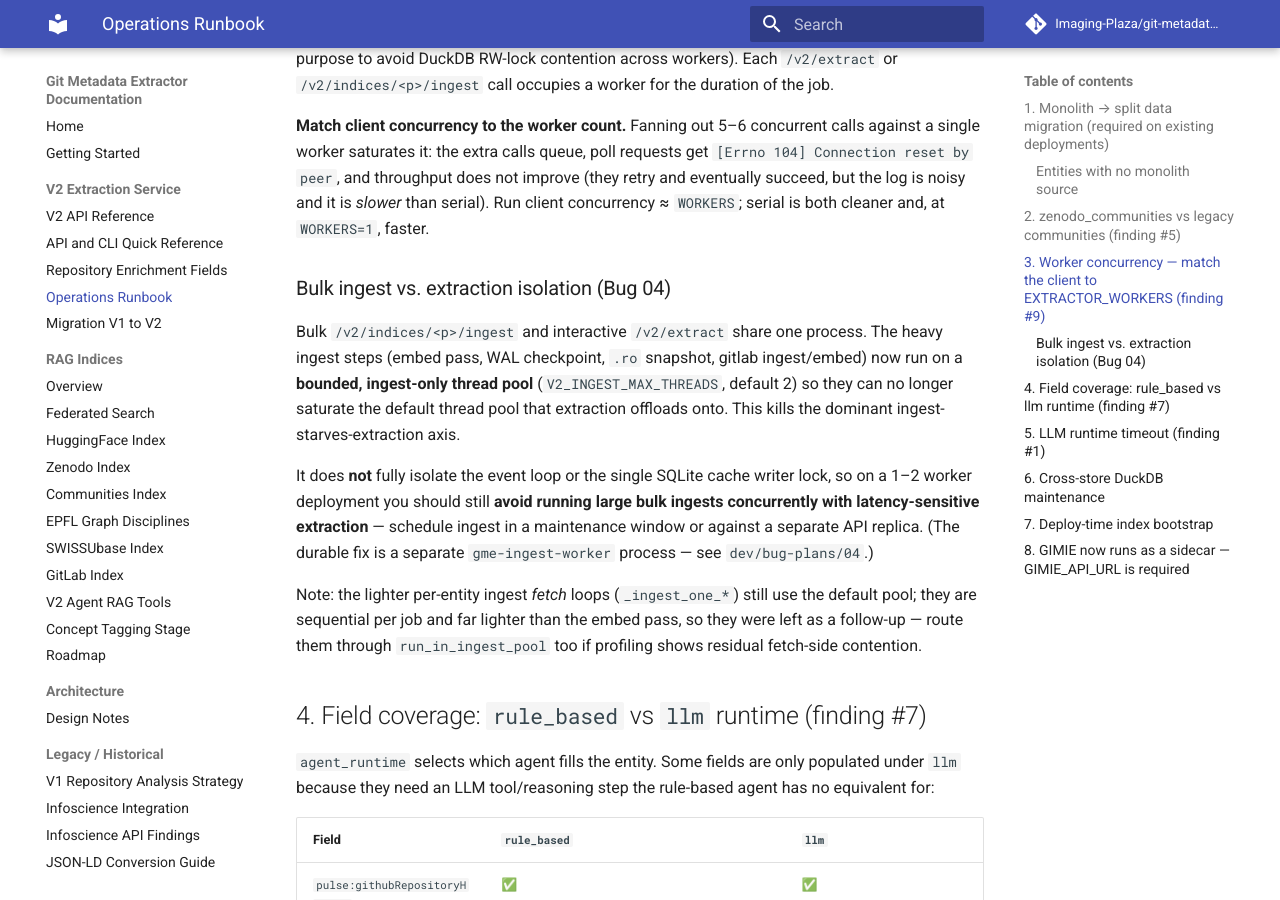
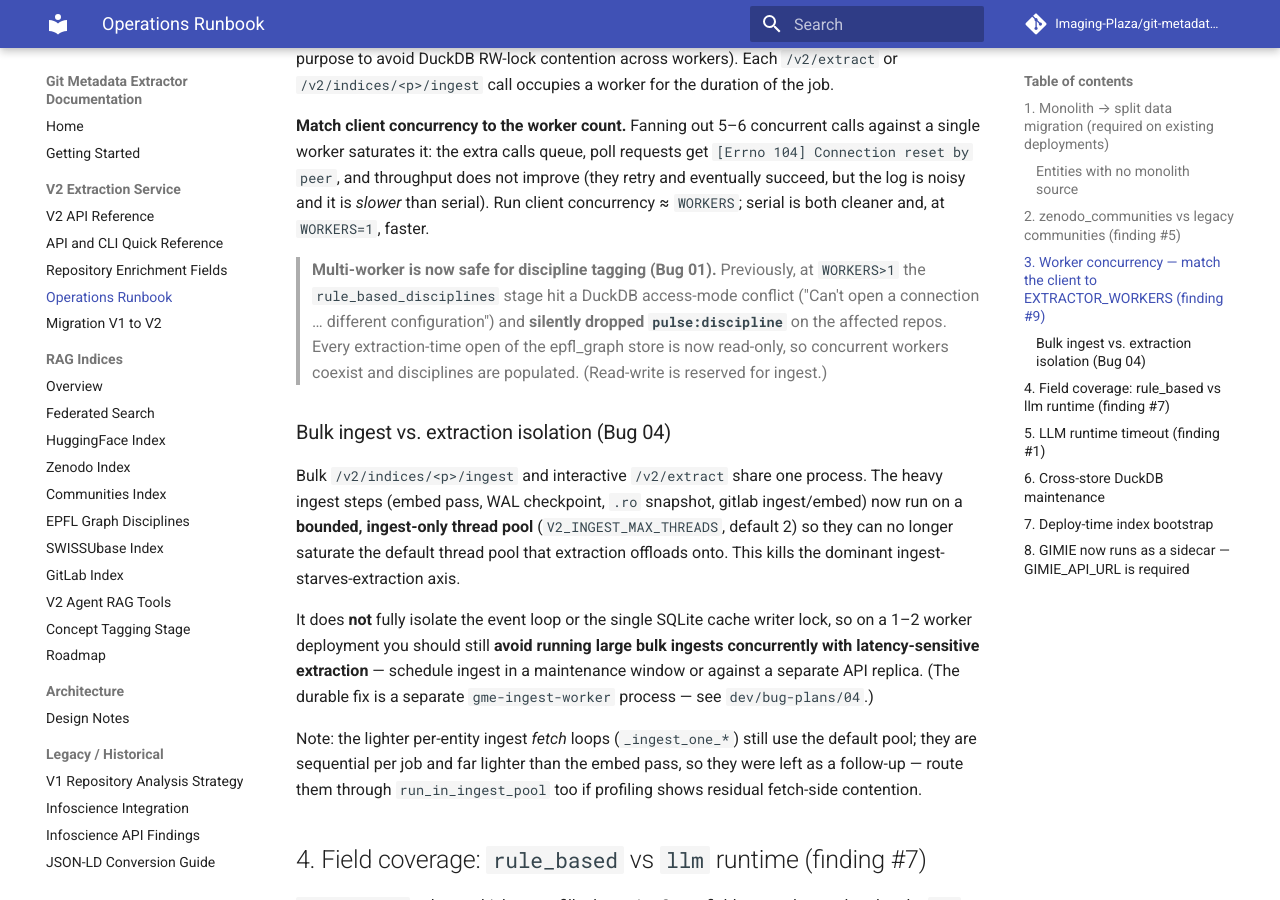
Before and after one commit to Imaging-Plaza/git-metadata-extractor, an MkDocs documentation site: the page built from docs/OPERATIONS_RUNBOOK.md, in a window 1280 px wide and 900 px high, scrolled down 1560 px. Built offline with MkDocs 1.6.1 and Material for MkDocs 9.7.7, drawn with Linux system fonts in a browser that asks for light colours; comment, search, counter and statistics services are not loaded; the version menu is left out.

Commit message:
docs: changelog + runbook for the 2026-06 bug-fix batch
CHANGELOG: add a Fixed sub-section documenting all the merged bug-report fixes
(#1 disciplines read-only, #2 gather_context offload, #3 cache+session cleanup,
#4 ingest pool, #5 dropped_affiliations text, #6 auto-ingest flag, #7 stub
completeness, #8 readable badges, #9-11 GitLab index, #12 snsf migration).

OPERATIONS_RUNBOOK: note that multi-worker extraction is now safe for discipline
tagging (Bug 01) in the worker-concurrency section.

```diff
--- a/docs/OPERATIONS_RUNBOOK.md
+++ b/docs/OPERATIONS_RUNBOOK.md
@@ -68,6 +68,13 @@ get `[Errno 104] Connection reset by peer`, and throughput does not improve
 (they retry and eventually succeed, but the log is noisy and it is *slower* than
 serial). Run client concurrency ≈ `WORKERS`; serial is both cleaner and, at
 `WORKERS=1`, faster.
+
+> **Multi-worker is now safe for discipline tagging (Bug 01).** Previously, at
+> `WORKERS>1` the `rule_based_disciplines` stage hit a DuckDB access-mode
+> conflict ("Can't open a connection … different configuration") and **silently
+> dropped `pulse:discipline`** on the affected repos. Every extraction-time open
+> of the epfl_graph store is now read-only, so concurrent workers coexist and
+> disciplines are populated. (Read-write is reserved for ingest.)
 
 ### Bulk ingest vs. extraction isolation (Bug 04)
 
```
Also changed, not shown: CHANGELOG.md (+45 -0 lines).
